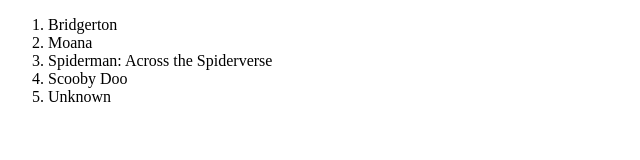
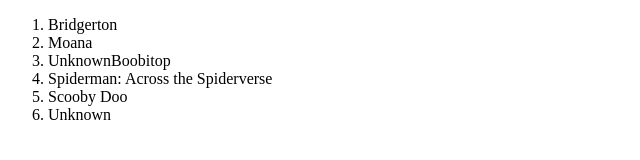
Before and after one commit to mel-muhina/lfa-repo, a plain HTML site: page index.html in a window 1280 px wide. Shown: the whole page, without its empty margins (0-640 px from the left). Drawn offline with Linux system fonts and the light colour scheme.

Commit message:
trying to cause an error

```diff
--- a/index.html
+++ b/index.html
@@ -9,6 +9,7 @@
     <ol>
         <li>Bridgerton</li>
         <li>Moana</li>
+        <li>UnknownBoobitop</li>
         <li>Spiderman: Across the Spiderverse</li>
         <li>Scooby Doo</li>
         <li>Unknown</li>
```
